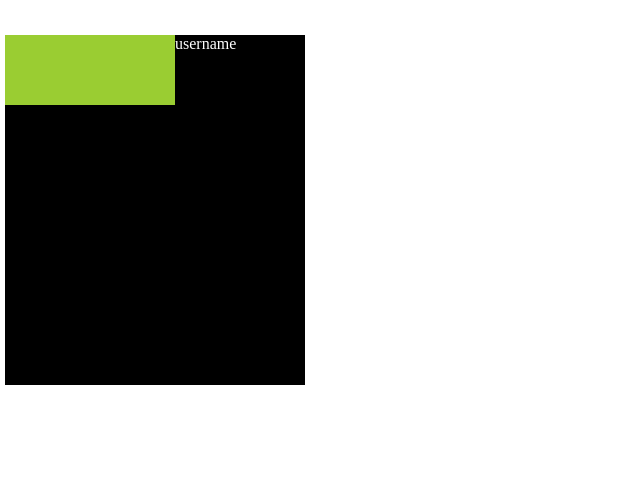
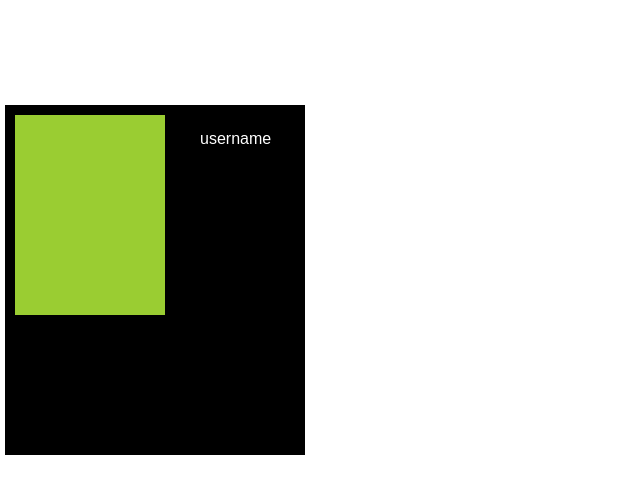
Before and after one commit to noahmah/DynamicContentDesign, a plain HTML site: page index.html in a window 1280 px wide. Shown: the whole page, without its empty margins (0-640 px from the left). Drawn offline with Linux system fonts and the light colour scheme.

Commit message:
updated account.css

```diff
--- a/account.css
+++ b/account.css
@@ -5,23 +5,25 @@
     color: white;
     border: solid white 5px;
     position: absolute;
-    top: 30px;
+    top: 100px;
     left: 0;
     display: flex;
     justify-content: flex-start;
+    align-items: flex-start;
 
 }
 
 .avatar {
-    width: 100px;
     height: 200px;
-    padding: 10px;
+    width: 150px;
+    margin: 10px;
     background-color: yellowgreen;
 }
 
-.avatar {
-    width: 150px;
-    height: 50px;
-    padding: 10px;
+.username {
+    flex: 3;
+    padding: 25px;
     color: white;
+    font-size: 16px;
+    font-family: sans-serif;
 }
```
